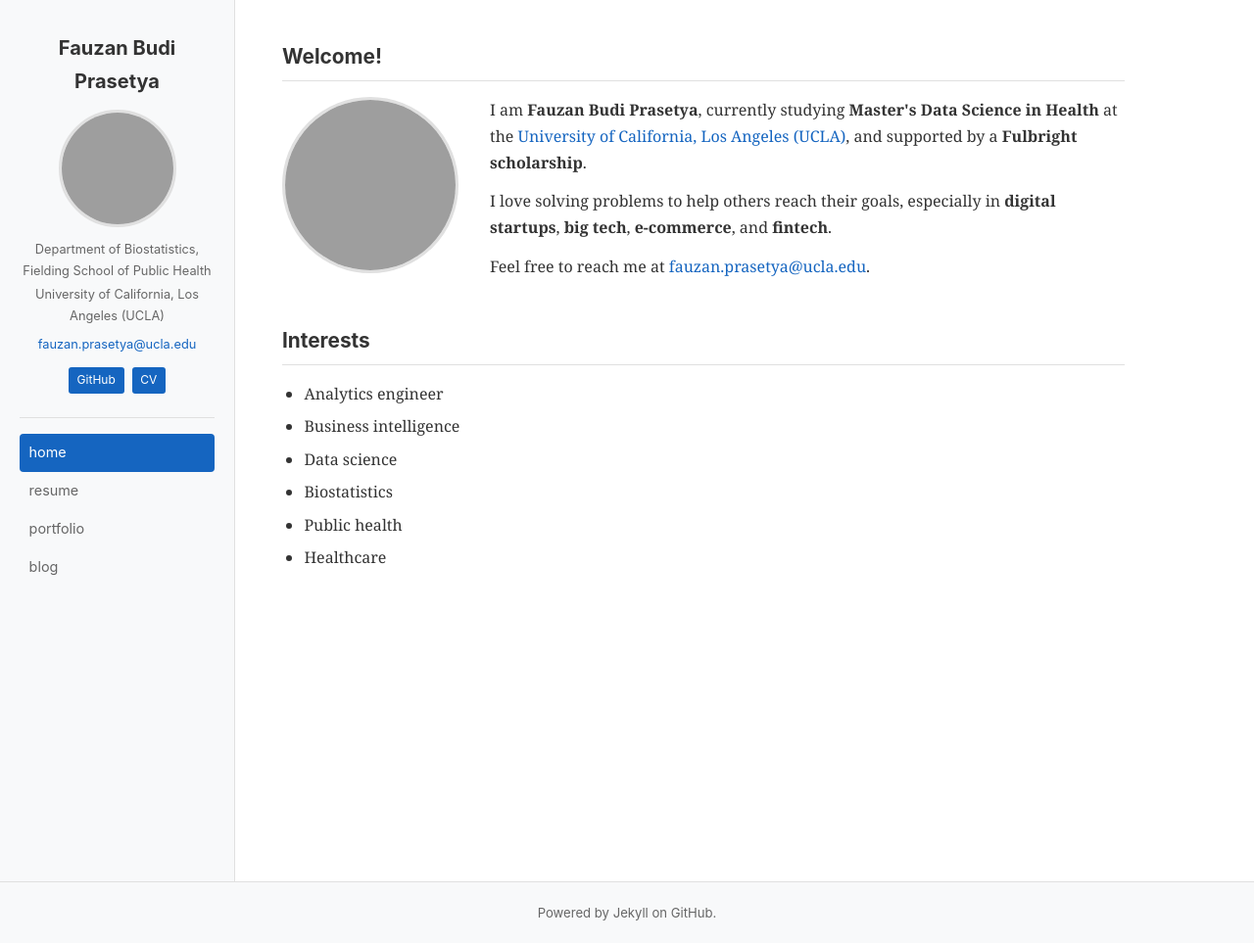
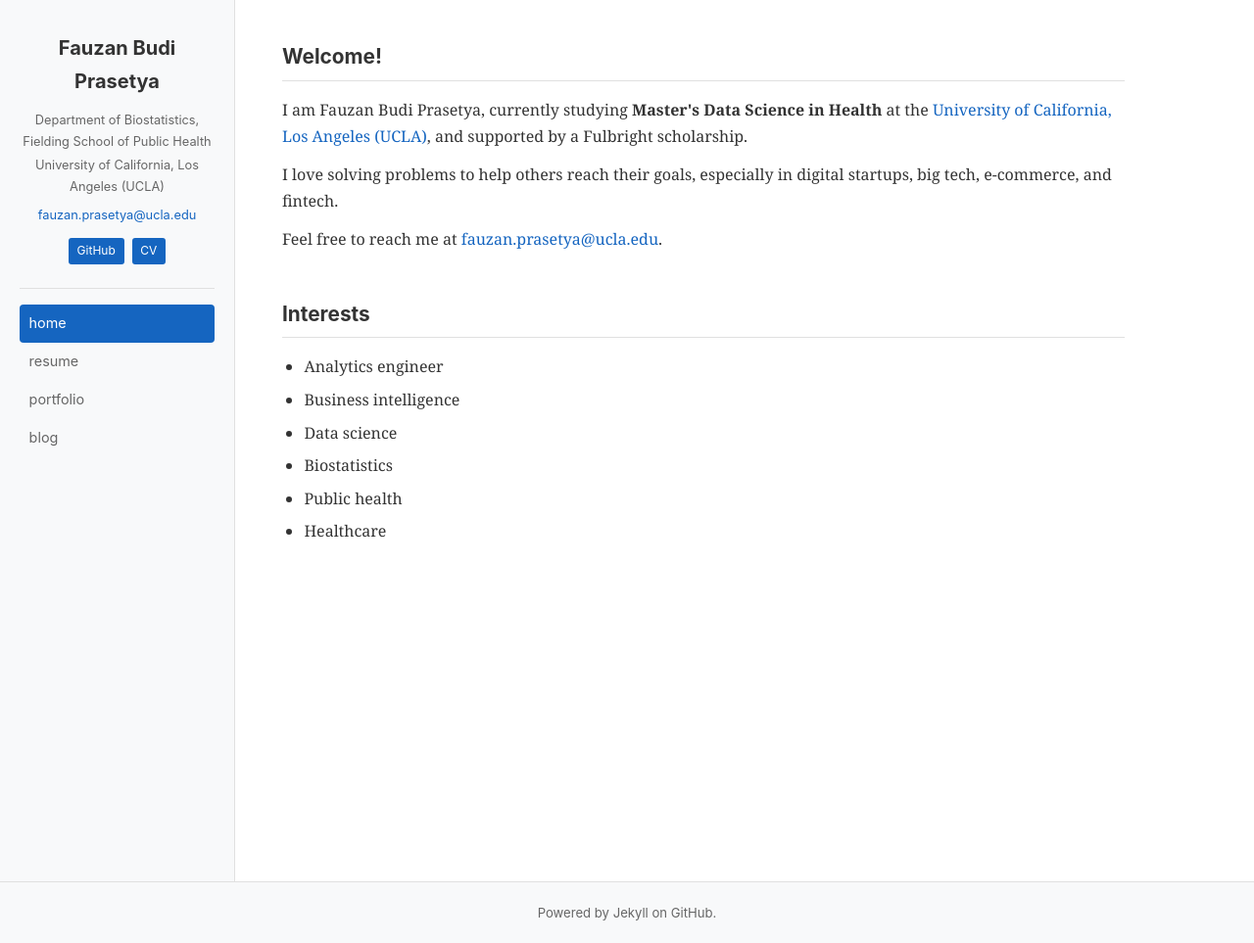
Before and after one commit to fauzanbudi/fauzanbudi.github.io, a Jekyll site: the page built from index.md, in a window 1280 px wide. Shown: the whole page at 98% size. Built offline with Jekyll 4.4.1, drawn with Linux system fonts in a browser that asks for light colours; grey boxes are pictures that could not be loaded.

```diff
--- a/_layouts/default.html
+++ b/_layouts/default.html
@@ -16,13 +16,6 @@
         <h1 class="site-title">
           <a href="{{ '/' | relative_url }}">{{ site.author.name }}</a>
         </h1>
-        {% if site.author.photo %}
-        <img
-          src="{{ site.author.photo | relative_url }}"
-          alt="{{ site.author.name }}"
-          class="profile-photo"
-        />
-        {% endif %}
         <p class="position">{{ site.author.position }}</p>
         <p class="affiliation">
           <a href="{{ site.author.department_url }}">{{ site.author.department }}</a>
--- a/index.md
+++ b/index.md
@@ -8,18 +8,17 @@ permalink: /
   <h3>Welcome!</h3>
 
   <div class="home-hero">
-    <img src="{{ site.author.photo | relative_url }}" alt="{{ site.author.name }}" />
     <div class="home-intro">
       <p>
-        I am <strong>{{ site.author.name }}</strong>, currently studying
+        I am {{ site.author.name }}, currently studying
         <strong>Master's Data Science in Health</strong> at the
         <a href="https://www.ucla.edu/">University of California, Los Angeles (UCLA)</a>,
-        and supported by a <strong>Fulbright scholarship</strong>.
+        and supported by a Fulbright scholarship.
       </p>
       <p>
         I love solving problems to help others reach their goals, especially in
-        <strong>digital startups</strong>, <strong>big tech</strong>,
-        <strong>e-commerce</strong>, and <strong>fintech</strong>.
+        digital startups, big tech,
+        e-commerce, and fintech.
       </p>
       <p>
         Feel free to reach me at
```
Also changed, not shown: _posts/2026-05-13-cardiac-surgery-readmission.md (+4 -32 lines), 1 other file.
